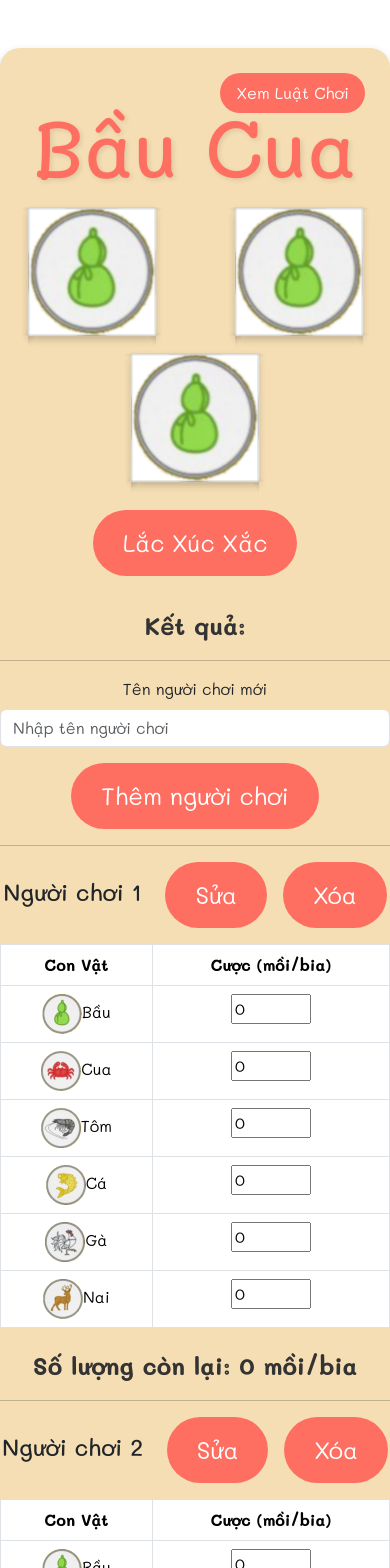
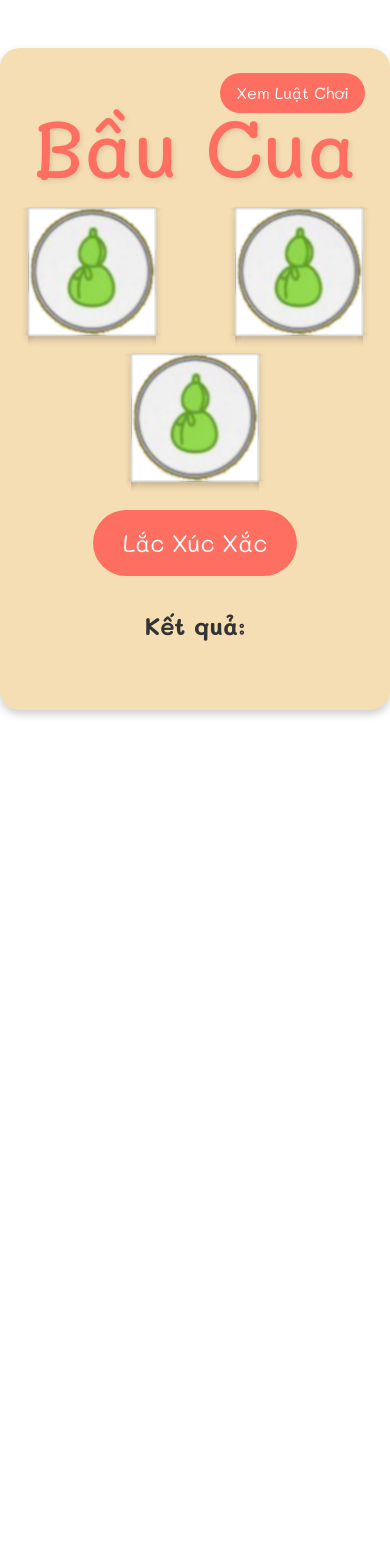
Before and after one commit to tungpham42/baucua, a React (Create React App) app: page / in a window 390 px wide. Shown: the top 1568 px of the page. After the commit the page ends 844 px from the top, so only its background shows below. Built offline with nearby package versions, Linux system fonts and the light colour scheme.

Commit message:
Update GameBoard.js

```diff
--- a/src/components/GameBoard.js
+++ b/src/components/GameBoard.js
@@ -1,117 +1,21 @@
 import React, { useState } from "react";
-import { Button, Row, Col, Table, Form } from "react-bootstrap";
+import { Button, Row, Col } from "react-bootstrap";
 import Dice3D from "./Dice3D";
-import EditPlayerModal from "./EditPlayerModal"; // Import the component
 import RulesModal from "./RulesModal";
-
-const icons = [
-  "/images/bau.png",
-  "/images/cua.png",
-  "/images/tom.png",
-  "/images/ca.png",
-  "/images/ga.png",
-  "/images/nai.png",
-];
 
 const texts = ["Bầu", "Cua", "Tôm", "Cá", "Gà", "Nai"];
 
 const GameBoard = () => {
-  const [players, setPlayers] = useState([
-    {
-      id: 1,
-      name: "Người chơi 1",
-      balance: 0,
-      betting: { bau: 0, cua: 0, tom: 0, ca: 0, ga: 0, nai: 0 },
-    },
-    {
-      id: 2,
-      name: "Người chơi 2",
-      balance: 0,
-      betting: { bau: 0, cua: 0, tom: 0, ca: 0, ga: 0, nai: 0 },
-    },
-  ]);
-
   const [dice, setDice] = useState([0, 0, 0]);
   const [result, setResult] = useState("");
-  const [newPlayerName, setNewPlayerName] = useState("");
-  const [error, setError] = useState("");
-  const [editModal, setEditModal] = useState({
-    show: false,
-    playerId: null,
-    name: "",
-    balance: 0,
-  });
   const [showRulesModal, setShowRulesModal] = useState(false);
+
   const rollDice = () => {
     const audio = new Audio("/sounds/dice.mp3");
     audio.play();
     const newDice = [0, 1, 2].map(() => Math.floor(Math.random() * 6));
     setDice(newDice);
     setResult(newDice.map((idx) => texts[idx]).join(", "));
-
-    const updatedPlayers = players.map((player) => {
-      let winnings = 0;
-      newDice.forEach((idx) => {
-        const animal = icons[idx].split("/images/")[1].split(".")[0];
-        winnings +=
-          player.betting[animal] * newDice.filter((val) => val === idx).length;
-      });
-
-      return { ...player, balance: player.balance + winnings };
-    });
-
-    setPlayers(updatedPlayers);
-  };
-
-  const handleBetChange = (playerId, animal, amount) => {
-    const updatedPlayers = players.map((player) =>
-      player.id === playerId
-        ? {
-            ...player,
-            betting: { ...player.betting, [animal]: parseInt(amount, 10) || 0 },
-          }
-        : player
-    );
-    setPlayers(updatedPlayers);
-  };
-
-  const addPlayer = () => {
-    if (!newPlayerName.trim()) {
-      setError("Tên người chơi không được để trống!");
-      return;
-    }
-
-    const newPlayer = {
-      id: players.length + 1,
-      name: newPlayerName,
-      balance: 0,
-      betting: { bau: 0, cua: 0, tom: 0, ca: 0, ga: 0, nai: 0 },
-    };
-
-    setPlayers([...players, newPlayer]);
-    setNewPlayerName("");
-    setError("");
-  };
-
-  const deletePlayer = (playerId) => {
-    const updatedPlayers = players.filter((player) => player.id !== playerId);
-    setPlayers(updatedPlayers);
-  };
-
-  const openEditModal = (playerId, name, balance) => {
-    setEditModal({ show: true, playerId, name, balance });
-  };
-
-  const closeEditModal = () => {
-    setEditModal({ show: false, playerId: null, name: "", balance: 0 });
-  };
-
-  const handleEditNameChange = (e) => {
-    setEditModal({ ...editModal, name: e.target.value });
-  };
-
-  const handleEditBalanceChange = (e) => {
-    setEditModal({ ...editModal, balance: parseInt(e.target.value, 10) || 0 });
   };
 
   const openRulesModal = () => {
@@ -120,22 +24,6 @@ const GameBoard = () => {
 
   const closeRulesModal = () => {
     setShowRulesModal(false);
-  };
-
-  const savePlayerDetails = () => {
-    const updatedPlayers = players.map((player) =>
-      player.id === editModal.playerId
-        ? { ...player, name: editModal.name, balance: editModal.balance }
-        : player
-    );
-    setPlayers(updatedPlayers);
-    closeEditModal();
-  };
-
-  const handleKeyDown = (e) => {
-    if (e.key === "Enter") {
-      addPlayer();
-    }
   };
 
   return (
@@ -165,92 +53,6 @@ const GameBoard = () => {
         Lắc Xúc Xắc
       </Button>
       <p className="mt-3">Kết quả: {result}</p>
-      <hr />
-      <div className="mb-3 col-md-8 mx-auto">
-        <Form.Group>
-          <Form.Label>Tên người chơi mới</Form.Label>
-          <Form.Control
-            type="text"
-            value={newPlayerName}
-            onChange={(e) => setNewPlayerName(e.target.value)}
-            onKeyDown={handleKeyDown}
-            placeholder="Nhập tên người chơi"
-            isInvalid={!!error}
-          />
-          <Form.Control.Feedback type="invalid">{error}</Form.Control.Feedback>
-        </Form.Group>
-        <Button variant="primary" onClick={addPlayer} className="mt-3">
-          Thêm người chơi
-        </Button>
-      </div>
-      {players.map((player) => (
-        <div key={player.id}>
-          <hr />
-          <h3>
-            {player.name}{" "}
-            <Button
-              variant="primary"
-              onClick={() =>
-                openEditModal(player.id, player.name, player.balance)
-              }
-              className="ms-3"
-            >
-              Sửa
-            </Button>
-            <Button
-              variant="danger"
-              onClick={() => deletePlayer(player.id)}
-              className="ms-3"
-            >
-              Xóa
-            </Button>
-          </h3>
-          <Table bordered className="mt-3">
-            <thead>
-              <tr>
-                <th>Con Vật</th>
-                <th>Cược (mồi/bia)</th>
-              </tr>
-            </thead>
-            <tbody>
-              {["bau", "cua", "tom", "ca", "ga", "nai"].map((animal, index) => (
-                <tr key={animal}>
-                  <td>
-                    <img
-                      src={icons[index]}
-                      alt={animal}
-                      style={{ width: "40px" }}
-                    />
-                    {texts[index]}
-                  </td>
-                  <td>
-                    <input
-                      type="number"
-                      value={player.betting[animal]}
-                      onChange={(e) =>
-                        handleBetChange(player.id, animal, e.target.value)
-                      }
-                      min="0"
-                      style={{ width: "80px" }}
-                    />
-                  </td>
-                </tr>
-              ))}
-            </tbody>
-          </Table>
-          <p>Số lượng còn lại: {player.balance} mồi/bia</p>
-        </div>
-      ))}
-
-      <EditPlayerModal
-        show={editModal.show}
-        onHide={closeEditModal}
-        name={editModal.name}
-        balance={editModal.balance}
-        onNameChange={handleEditNameChange}
-        onBalanceChange={handleEditBalanceChange}
-        onSave={savePlayerDetails}
-      />
       <RulesModal show={showRulesModal} handleClose={closeRulesModal} />
     </div>
   );
```
